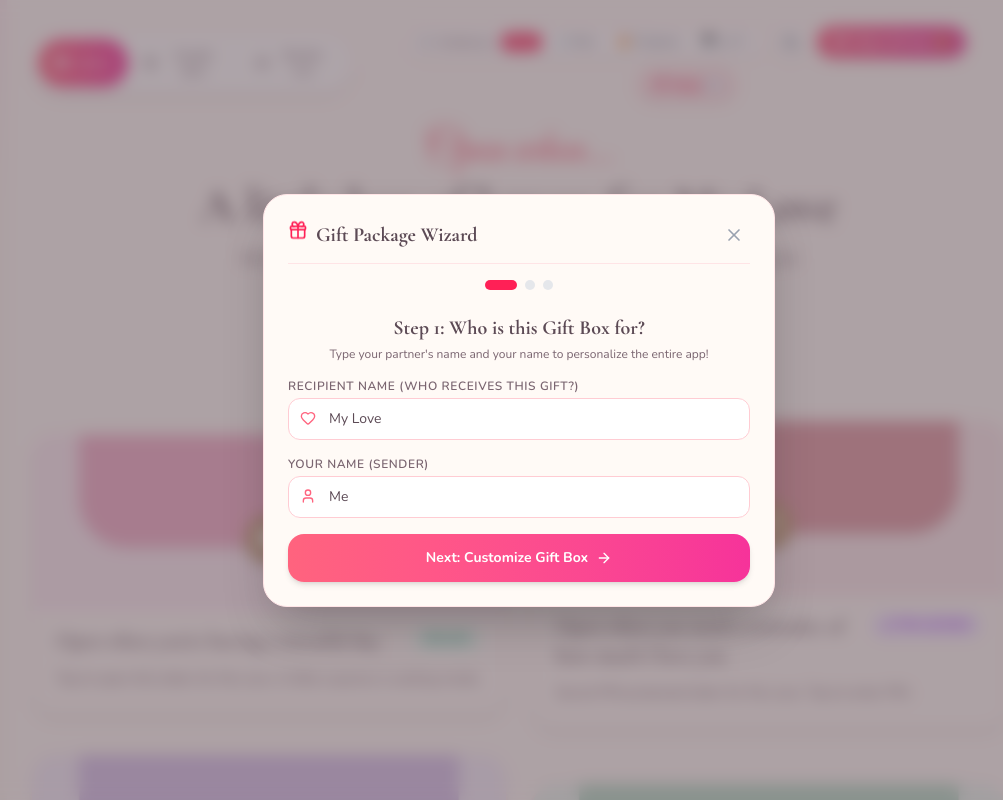
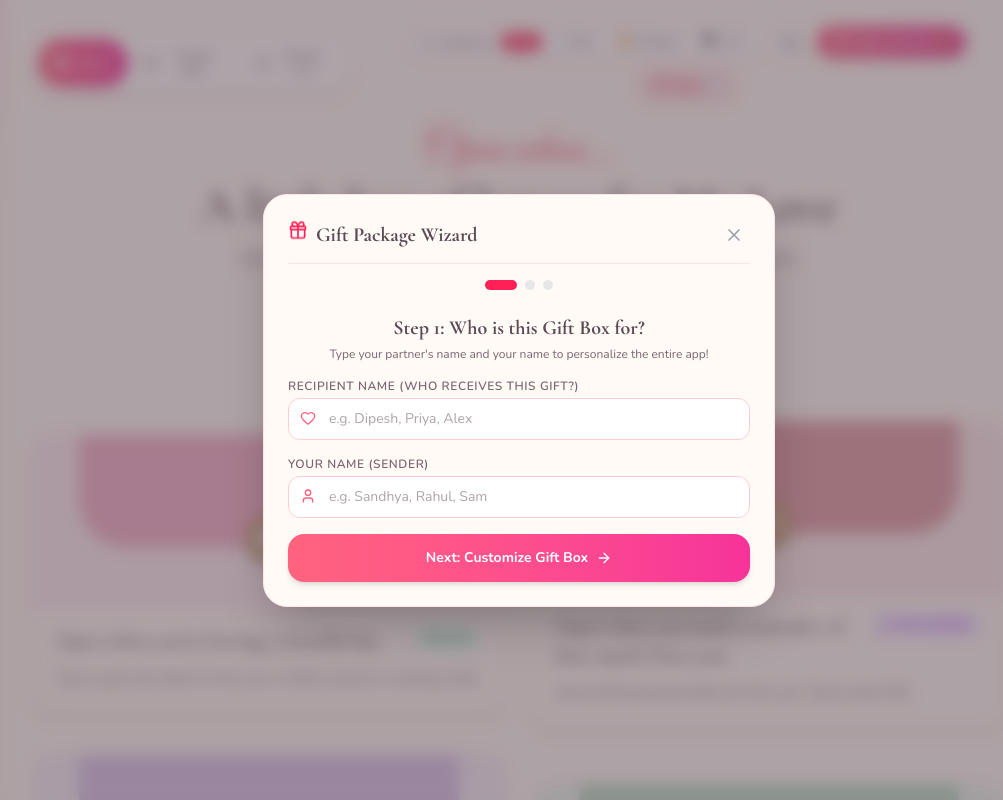
Before and after one commit to Sandyon1top/open-when, a React (Vite) app: page / in a window 1280 px wide. Both pictures are taken after a click on the button "Make Gift Box 🎁". Shown: the top 800 px of the page, without its empty margins (121-1124 px from the left). Built offline with nearby package versions, Linux system fonts and the light colour scheme.

Commit message:
Set universal romantic fallbacks (My Love & Me) for clean mass production visits

```diff
--- a/src/components/CreateGiftWizardModal.jsx
+++ b/src/components/CreateGiftWizardModal.jsx
@@ -4,9 +4,9 @@ import { useState } from 'react'
 import { PERSONALIZE_KEY, getShareableLink, updateUrlWithPersonalization } from '../lettersData.js'
 
 export default function CreateGiftWizardModal({ isOpen, onClose, initialRecipient, initialSender, onComplete }) {
-  const [step, setStep] = useState(1) // 1: Names, 2: Preview & Customize, 3: Share
-  const [recInput, setRecInput] = useState(initialRecipient || 'My Love')
-  const [sendInput, setSendInput] = useState(initialSender || 'Me')
+  const [step, setStep] = useState(1)
+  const [recInput, setRecInput] = useState(initialRecipient === 'My Love' ? '' : initialRecipient || '')
+  const [sendInput, setSendInput] = useState(initialSender === 'Me' ? '' : initialSender || '')
   const [copied, setCopied] = useState(false)
 
   if (!isOpen) return null
@@ -103,7 +103,7 @@ export default function CreateGiftWizardModal({ isOpen, onClose, initialRecipien
                     required
                     value={recInput}
                     onChange={(e) => setRecInput(e.target.value)}
-                    placeholder="e.g. Dipesh, Sandhya, My Love"
+                    placeholder="e.g. Dipesh, Priya, Alex"
                     className="w-full rounded-xl border border-rose-200 dark:border-gray-600 bg-white dark:bg-gray-700 pl-10 pr-4 py-2.5 text-sm text-[#5c4a55] dark:text-gray-100 focus:border-rose-400 focus:outline-none"
                   />
                 </div>
@@ -120,7 +120,7 @@ export default function CreateGiftWizardModal({ isOpen, onClose, initialRecipien
                     required
                     value={sendInput}
                     onChange={(e) => setSendInput(e.target.value)}
-                    placeholder="e.g. Sandip, Secret Admirer"
+                    placeholder="e.g. Sandhya, Rahul, Sam"
                     className="w-full rounded-xl border border-rose-200 dark:border-gray-600 bg-white dark:bg-gray-700 pl-10 pr-4 py-2.5 text-sm text-[#5c4a55] dark:text-gray-100 focus:border-rose-400 focus:outline-none"
                   />
                 </div>
@@ -151,7 +151,7 @@ export default function CreateGiftWizardModal({ isOpen, onClose, initialRecipien
                 <p className="font-bold text-[#5c4a55] dark:text-gray-200">What {recInput} will see:</p>
                 <ul className="list-disc list-inside text-[#7a6570] dark:text-gray-300 space-y-1">
                   <li>Header: <em>"A little box of letters for {recInput}"</em></li>
-                  <li>Letters: <em>Addressing {recInput} throughout all 4 envelopes</em></li>
+                  <li>Letters: <em>Addressing {recInput} throughout all envelopes</em></li>
                   <li>Signatures: <em>"With love, {sendInput} ♥"</em></li>
                   <li>Quiz: <em>"How well do you know {recInput}?"</em></li>
                 </ul>
```
